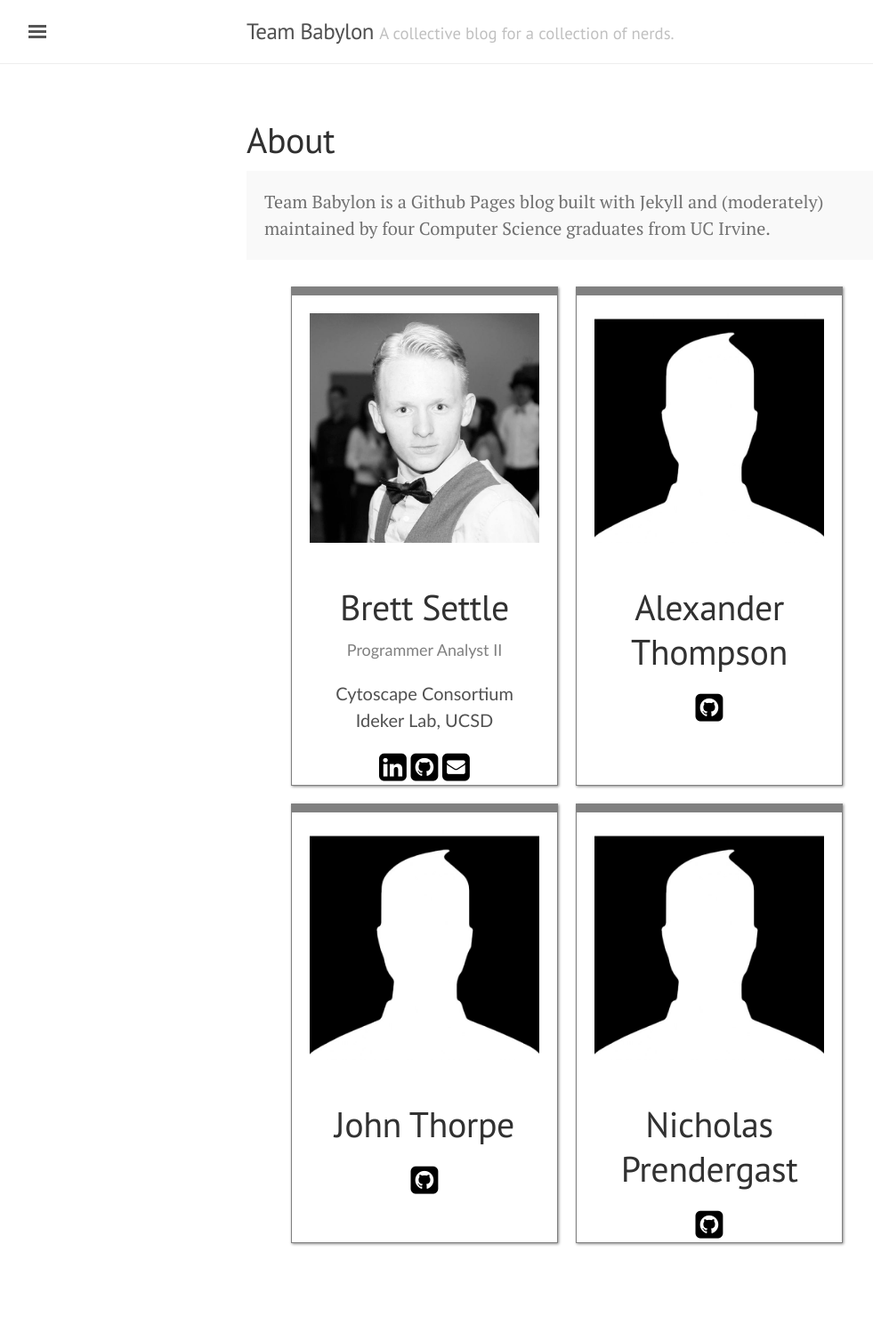
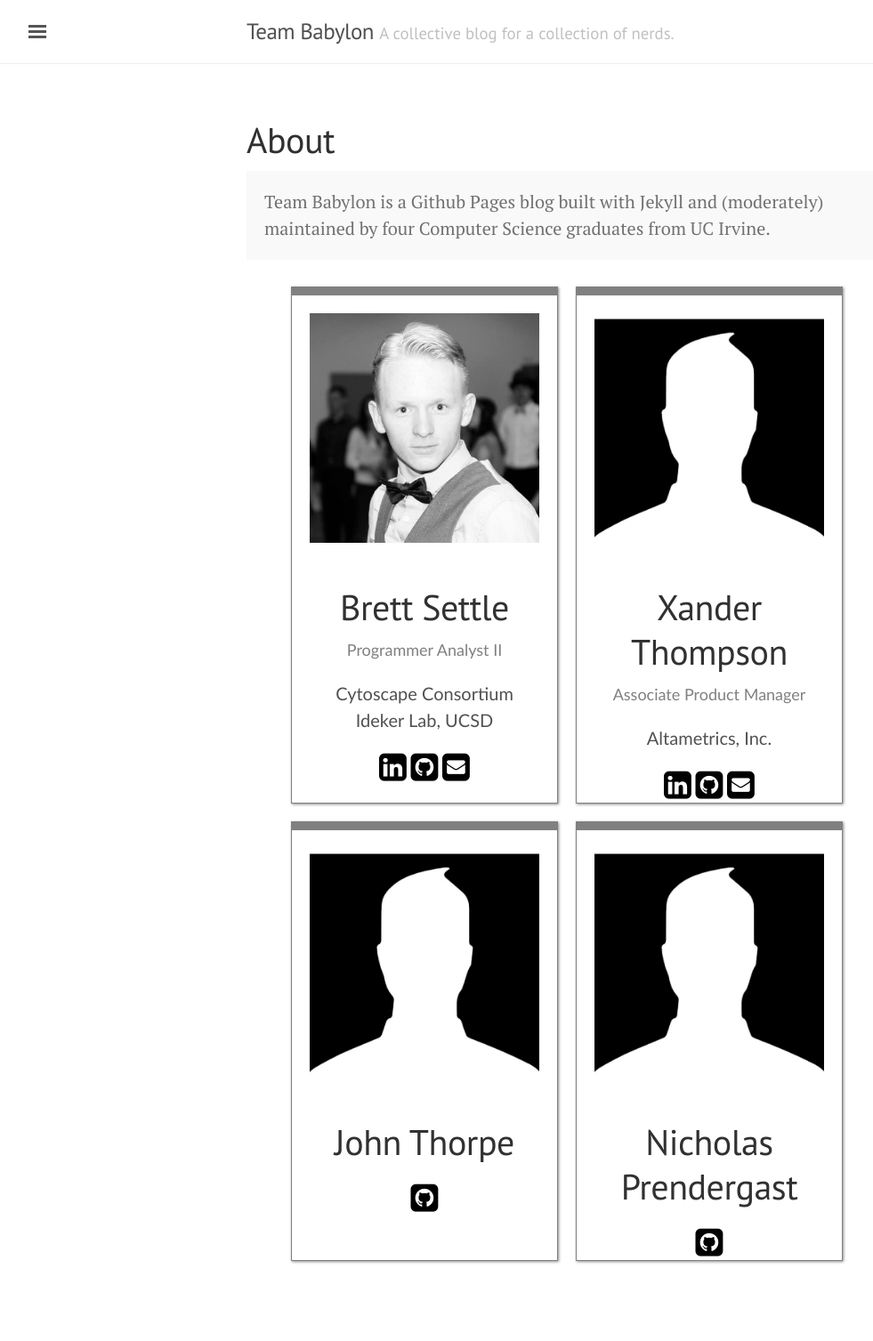
Before and after one commit to TeamBabylon/teambabylon.github.io, a Jekyll site: the page built from about.html, in a window 1280 px wide. Shown: the whole page at 89% size, without its empty margins (3-984 px from the left). Built offline with Jekyll 4.4.1, drawn with Linux system fonts in a browser that asks for light colours.

Commit message:
Added personal info to _members

```diff
--- a/_data/members.yml
+++ b/_data/members.yml
@@ -6,10 +6,12 @@
   linkedin: brettjsettle
   email: brettjsettle@gmail.com
 
-- name: Alexander Thompson
-  header: ""
-  subheader: ""
+- name: Xander Thompson
+  header: Associate Product Manager
+  subheader: Altametrics, Inc.
   github: x-thompson3
+  linkedin: xthompson75
+  email: x.thompson3@gmail.com
 
 - name: John Thorpe
   header: ""
```
